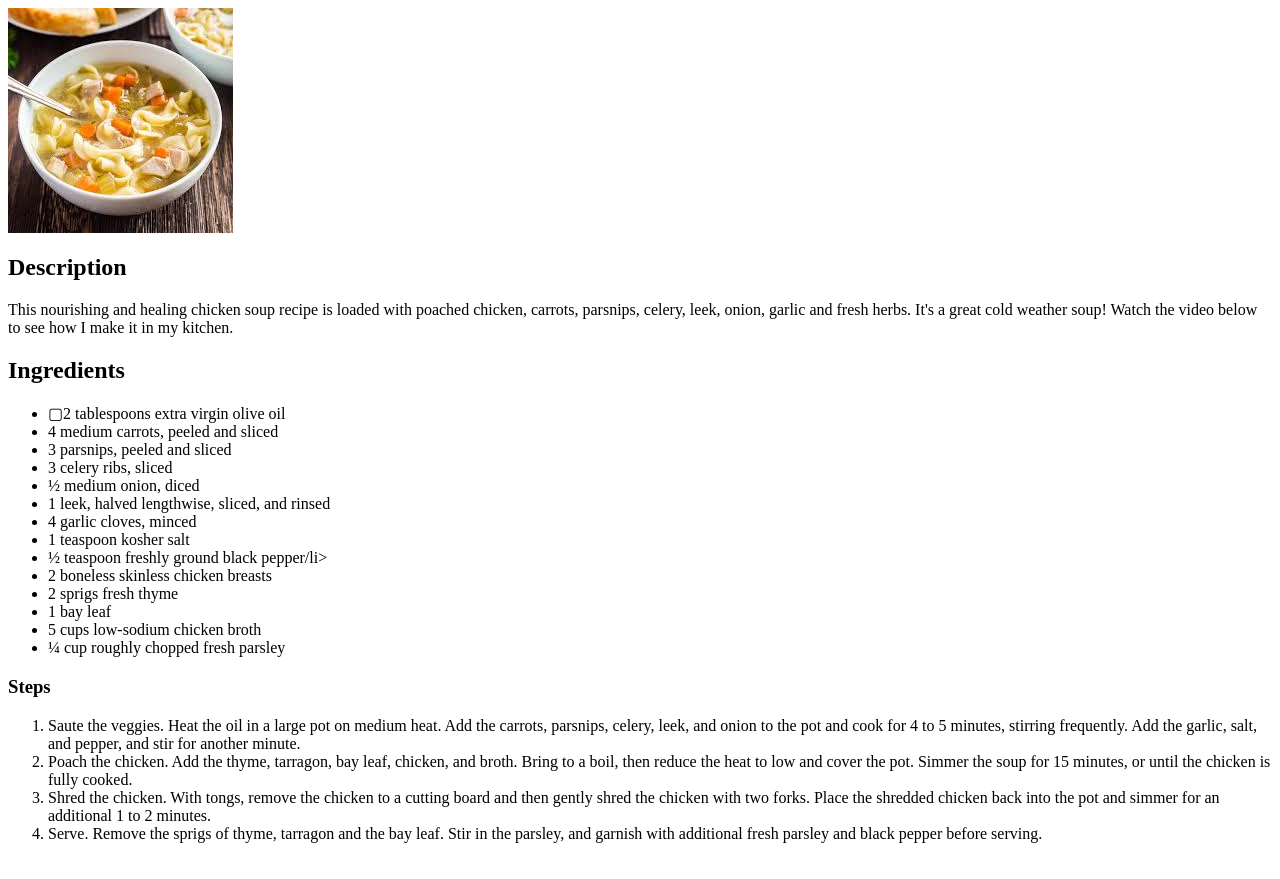
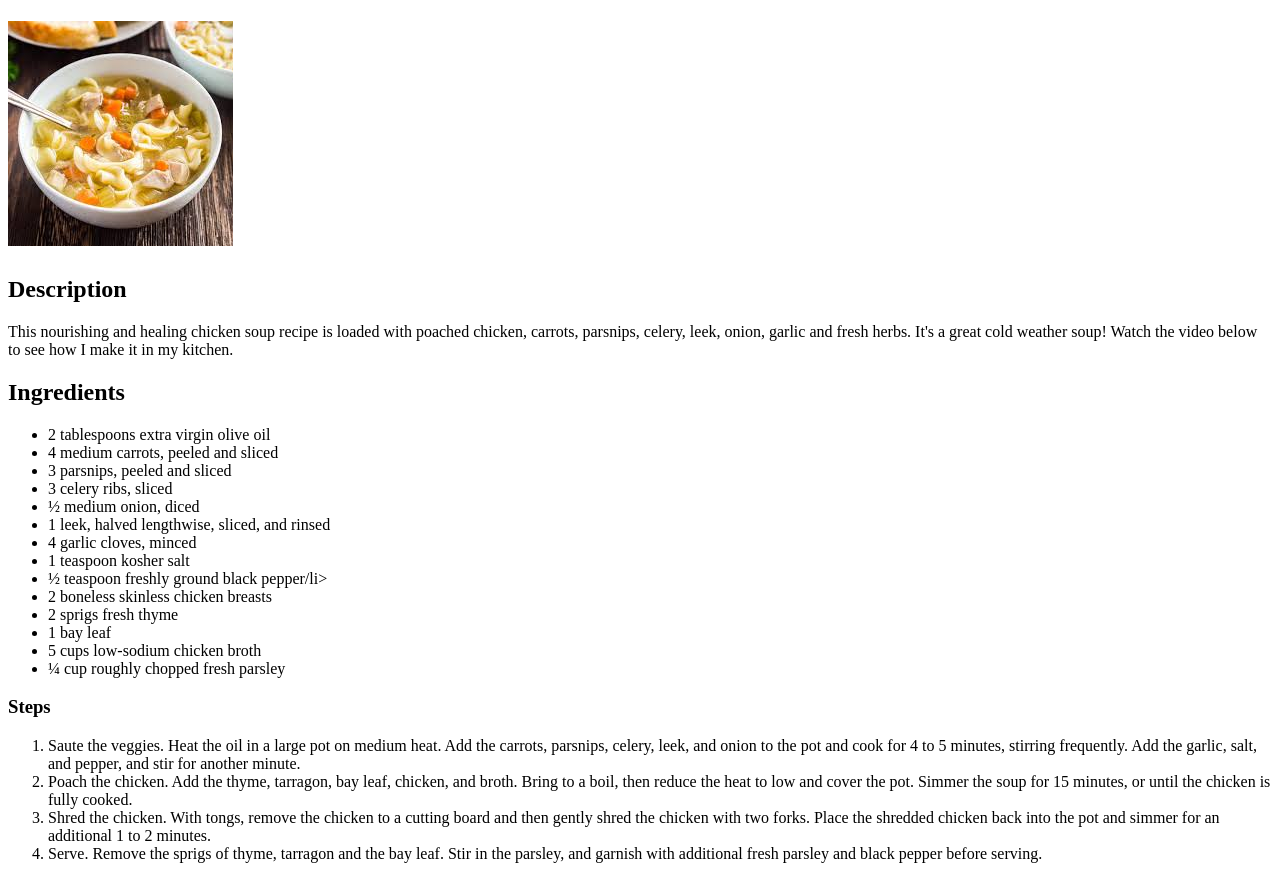
Before and after one commit to markr622/odin-recipes, a plain HTML site: page recipes/chicken-soup.html in a window 1280 px wide. Drawn offline with Linux system fonts and the light colour scheme.

Commit message:
modified:   index.html 	modified:   recipes/brownies.html 	modified:   recipes/chicken-soup.html 	modified:   recipes/chili-con-carne.html

```diff
--- a/recipes/chicken-soup.html
+++ b/recipes/chicken-soup.html
@@ -1,3 +1,12 @@
+
+<!DOCTYPE html>
+<html lang="en">
+<head>
+    <meta charset="UTF-8">
+    <meta name="viewport" content="width=device-width, initial-scale=1.0">
+    <title>Odin Assignment</title>
+</head>
+<body>
     <h1>
         <img src="images/chick-soup.jpeg" alt="chicken soup">
     </h1>
@@ -7,7 +16,7 @@
         It's a great cold weather soup! Watch the video below to see how I make it in my kitchen. </p>
     <h2>Ingredients</h2>
     <ul>
-    <li>▢2 tablespoons extra virgin olive oil</li>
+        <li>2 tablespoons extra virgin olive oil</li>
         <li>4 medium carrots, peeled and sliced</li>
         <li>3 parsnips, peeled and sliced</li>
         <li>3 celery ribs, sliced</li>
@@ -29,3 +38,5 @@
         <li>Shred the chicken. With tongs, remove the chicken to a cutting board and then gently shred the chicken with two forks. Place the shredded chicken back into the pot and simmer for an additional 1 to 2 minutes.</li>
         <li>Serve. Remove the sprigs of thyme, tarragon and the bay leaf. Stir in the parsley, and garnish with additional fresh parsley and black pepper before serving.</li>
     </ol>
+</body>
+</html>
```
Also changed, not shown: index.html (+1 -1 lines), recipes/brownies.html (+11 -0 lines), recipes/chili-con-carne.html (+11 -0 lines). Lines whose indentation alone changed are shown as unchanged.
